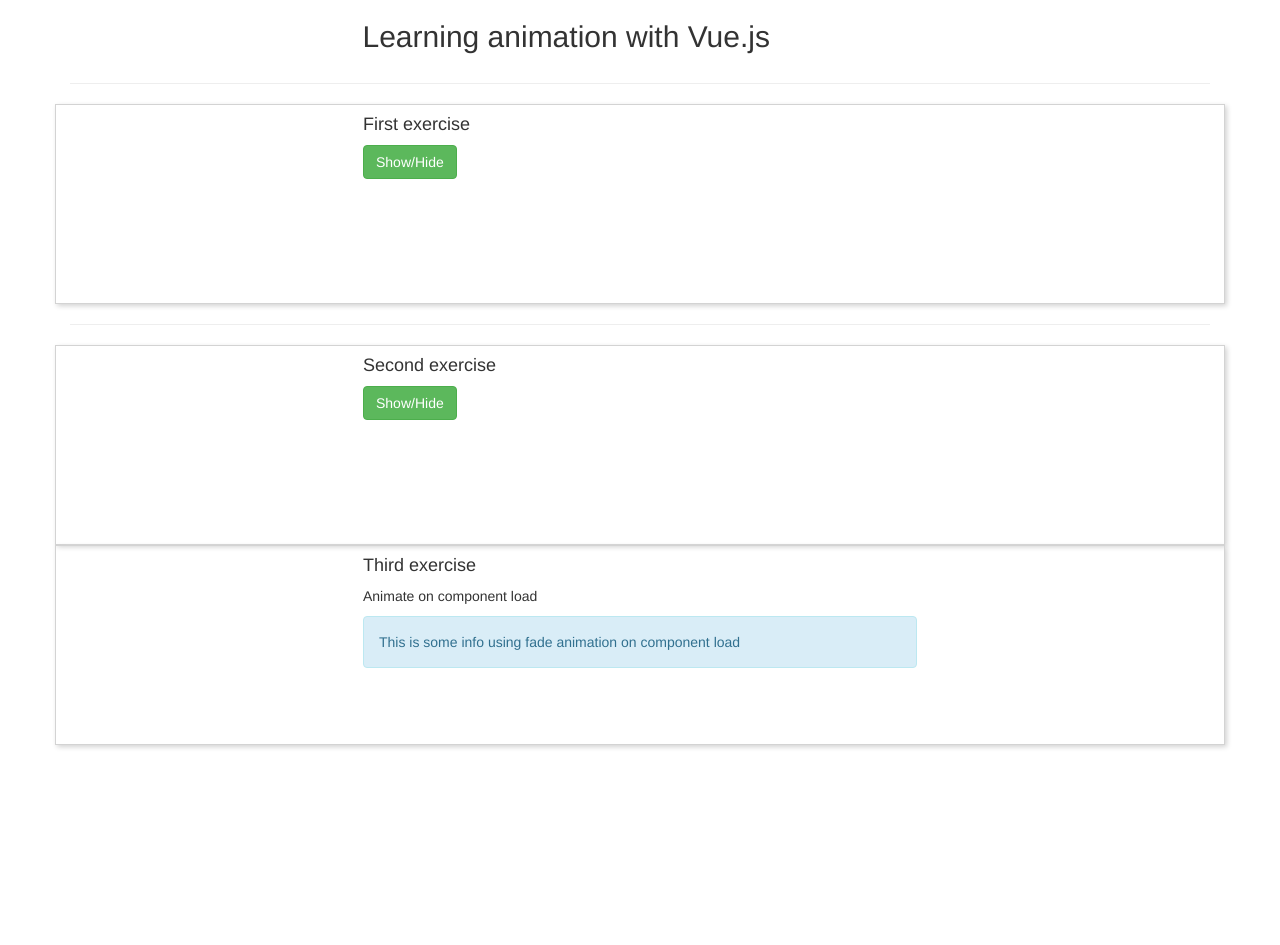
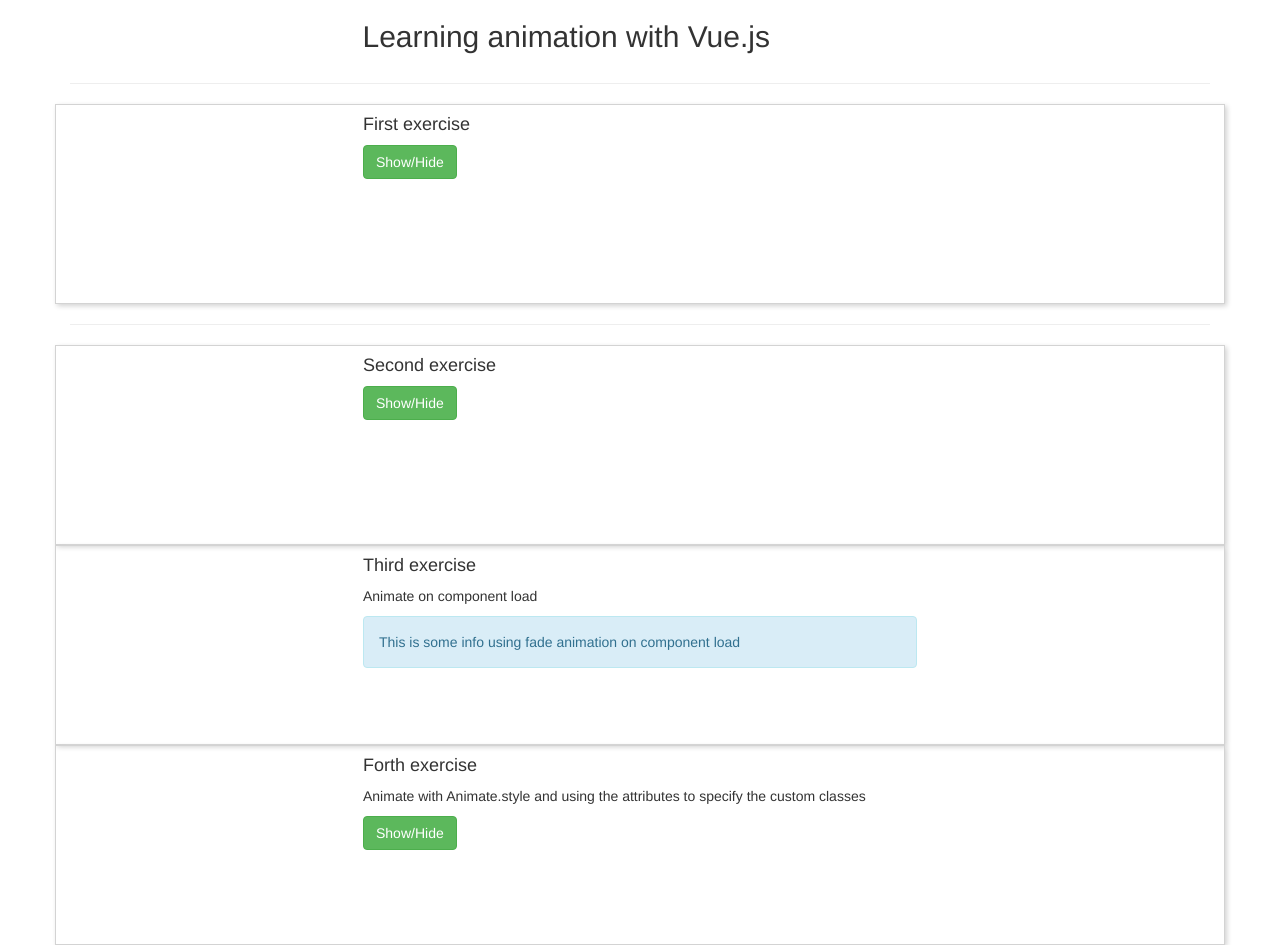
Before and after one commit to Udemy-Vue-TheCompleteGuide/Animation-Learn, a Vue app: page / in a window 1280 px wide. Before the commit the page ends 800 px from the top, so only its background shows below. Built offline with nearby package versions, Linux system fonts and the light colour scheme.

Commit message:
Forth exercise. Animate with custom classes using attribute classes and using Animate.style framework.

```diff
--- a/public/index.html
+++ b/public/index.html
@@ -7,6 +7,7 @@
     <link rel="icon" href="<%= BASE_URL %>favicon.ico">
     <link rel="stylesheet" href="https://stackpath.bootstrapcdn.com/bootstrap/3.4.1/css/bootstrap.min.css"
           integrity="sha384-HSMxcRTRxnN+Bdg0JdbxYKrThecOKuH5zCYotlSAcp1+c8xmyTe9GYg1l9a69psu" crossorigin="anonymous">
+    <link rel="stylesheet" href="https://cdnjs.cloudflare.com/ajax/libs/animate.css/4.0.0/animate.min.css">
     <title><%= htmlWebpackPlugin.options.title %></title>
 </head>
 <body>
--- a/src/App.vue
+++ b/src/App.vue
@@ -46,6 +46,25 @@
     </div>
 
 
+    <!-- Forth exercise. Creating animation using css framework Animate.style. -->
+    <div class="row exercise-box">
+      <div class="col-sm-12 col-md-6 col-md-offset-3">
+        <h4>Forth exercise</h4>
+        <p>Animate with Animate.style and using the attributes to specify the custom classes</p>
+        <button class="btn btn-success" @click="showHide4">Show/Hide</button>
+        <br><br>
+        <transition name="fade" appear
+                    enter-to-class="animate__animated animate__zoomIn"
+                    leave-to-class="animate__animated animate__zoomOut"
+        >
+          <div class="alert alert-info" v-if="visible4"
+          >
+            This is some info using fade animation using custom classes from Animate.style
+          </div>
+        </transition>
+      </div>
+    </div>
+
   </div> <!-- container -->
 </template>
 
@@ -57,6 +76,7 @@
     return {
       visible1: false,
       visible2: false,
+      visible4: false,
     }
   },
   components: {},
@@ -67,7 +87,9 @@
     showHide2() {
       this.visible2 = !this.visible2;
     },
-
+    showHide4() {
+      this.visible4 = !this.visible4;
+    },
   }
 }
 </script>
```
